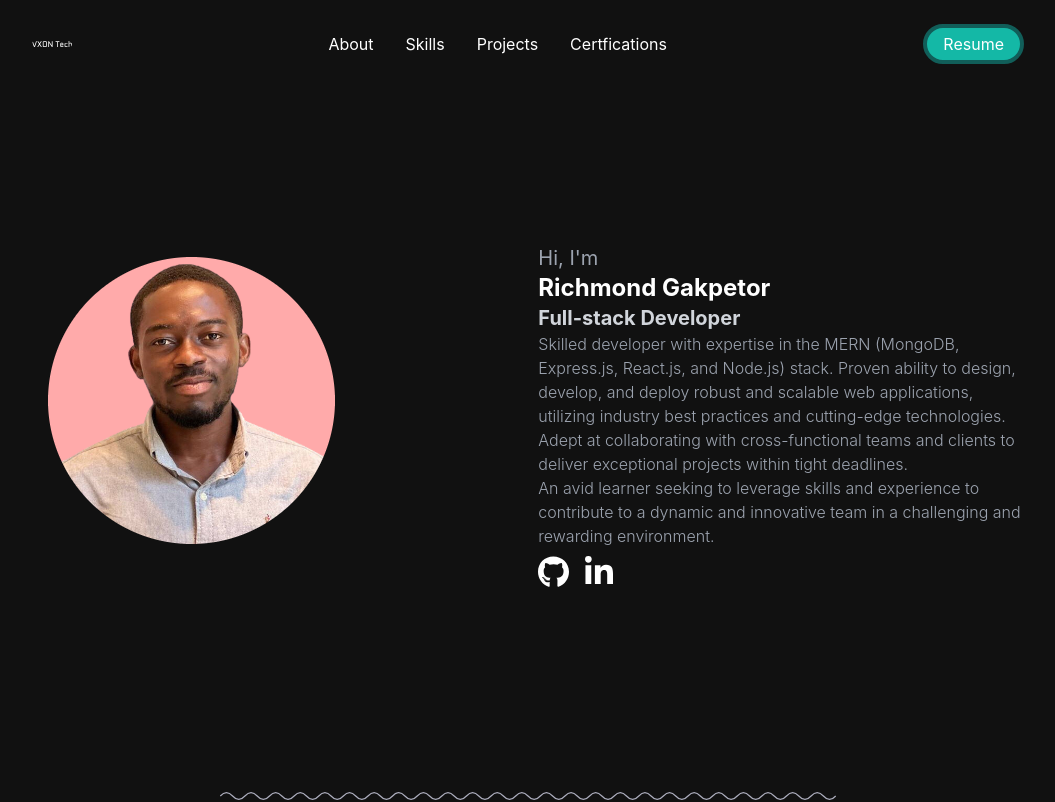
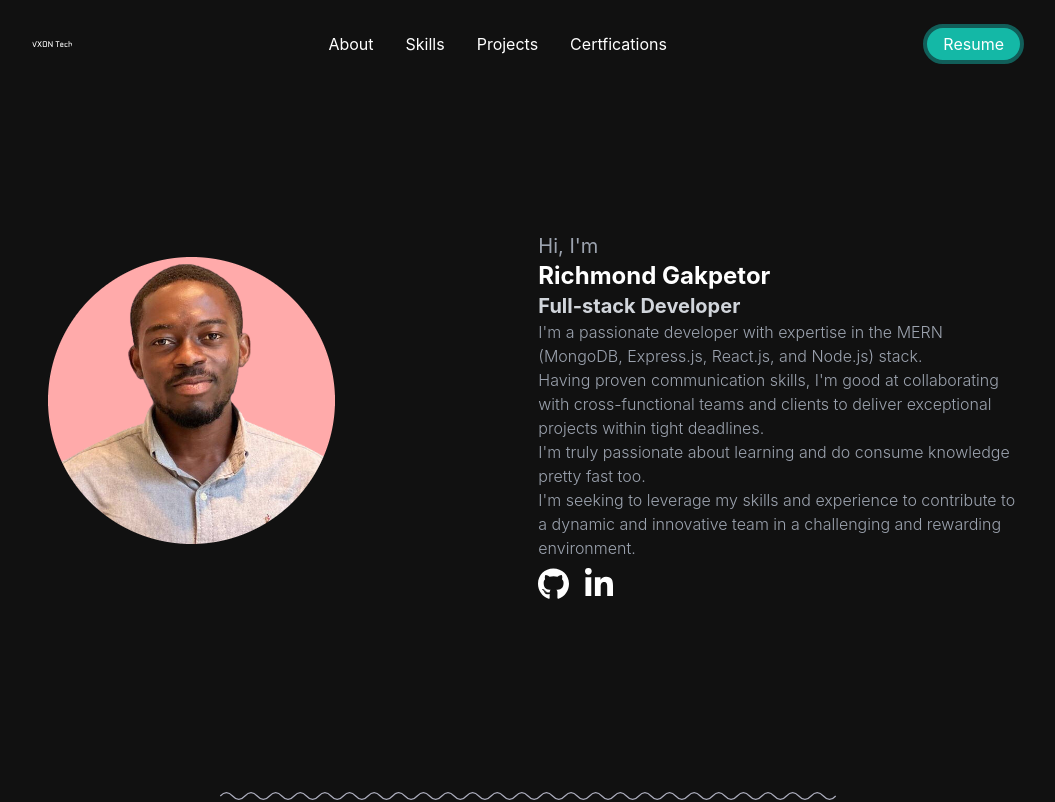
Before and after one commit to richmond-gakpetor/my-portfolio, a React (Create React App) app: page / in a window 1280 px wide. Shown: the top 802 px of the page, without its empty margins (112-1167 px from the left). Built offline with nearby package versions, Linux system fonts and the light colour scheme.

Commit message:
minor update

```diff
--- a/src/components/Hero.js
+++ b/src/components/Hero.js
@@ -41,19 +41,22 @@ export default function Hero() {
             <h1 className="text-2xl font-bold">Richmond Gakpetor</h1>
             <p class="text-xl font-bold text-gray-300">Full-stack Developer</p>
             <p className="text-md font-light text-gray-400 ">
-              Skilled developer with expertise in the MERN (MongoDB, Express.js,
-              React.js, and Node.js) stack. Proven ability to design, develop,
-              and deploy robust and scalable web applications, utilizing
-              industry best practices and cutting-edge technologies.
+              I'm a passionate developer with expertise in the MERN (MongoDB,
+              Express.js, React.js, and Node.js) stack.
               <p>
-                Adept at collaborating with cross-functional teams and clients
-                to deliver exceptional projects within tight deadlines.
+                Having proven communication skills, I'm good at collaborating
+                with cross-functional teams and clients to deliver exceptional
+                projects within tight deadlines.
               </p>
               <p>
-                An avid learner seeking to leverage skills and experience to
-                contribute to a dynamic and innovative team in a challenging and
-                rewarding environment.
+                I'm truly passionate about learning and do consume knowledge
+                pretty fast too.
               </p>{" "}
+              <p>
+                I'm seeking to leverage my skills and experience to contribute
+                to a dynamic and innovative team in a challenging and rewarding
+                environment.
+              </p>
             </p>
           </div>
 
--- a/src/components/Projects.js
+++ b/src/components/Projects.js
@@ -11,19 +11,19 @@ export default function Projects() {
 
       <div className="flex flex-col md:flex-row mt-4 gap-5">
         <ProjectCard
-          name="Top 10 SELEKNAS ASEAN Skills Competition ITNSA 2022"
-          issued="KEMENAKER RI"
-          desc="Linux Server, Windows Server, Linux Routing, Cisco Troubleshooting, Cisco Network Analysis, Network and System Programmabillity, Containerized Service."
+          name="Uploading Soon..."
+          issued="Dev-Richie"
+          desc="MERN Stack"
         />
         <ProjectCard
-          name="3rd Place Winner of IT Network System Administration - LKS Jawa Tengah"
-          issued="KEMENDIKBUD RI"
-          desc="Linux Server, Windows Server, Cisco Configuration, Cisco Troubleshooting, Network and System Programmabillity, Containerized Service."
+          name="Uploading Soon..."
+          issued="Dev-Richie"
+          desc="MERN Stack"
         />
         <ProjectCard
-          name="1st Place Winner of IT Network System Administration - LKS Kab. Tegal"
-          issued="KEMENDIKBUD RI"
-          desc="Linux Server, Cisco Configuration."
+          name="Uploading Soon..."
+          issued="Dev-Richie"
+          desc="MERN Stack"
         />
       </div>
       <img src={hr} className="w-full mt-8 md:h-2" alt="hr" />
```
Also changed, not shown: 1 other file (tests, documents, lock files or other folders).
